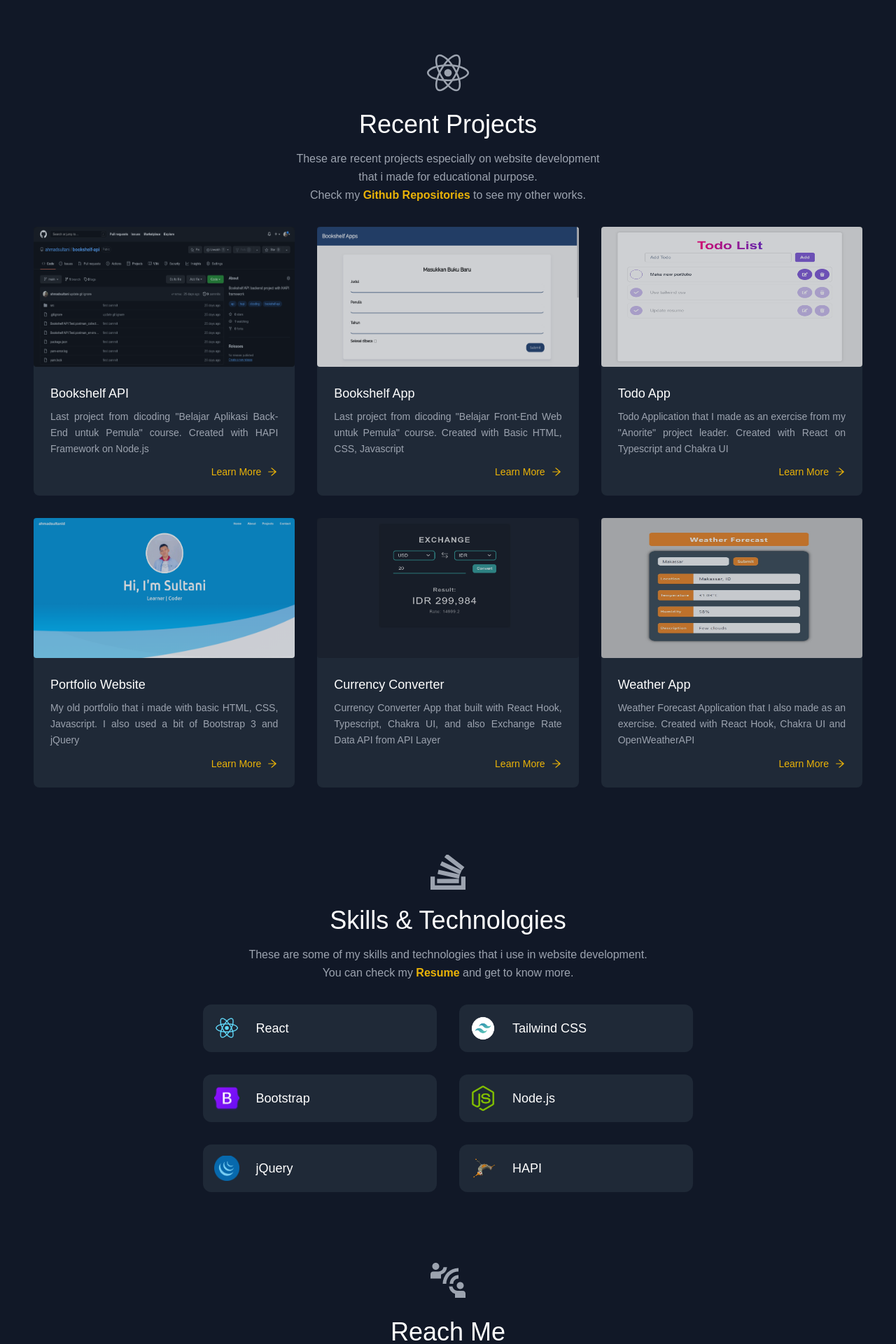
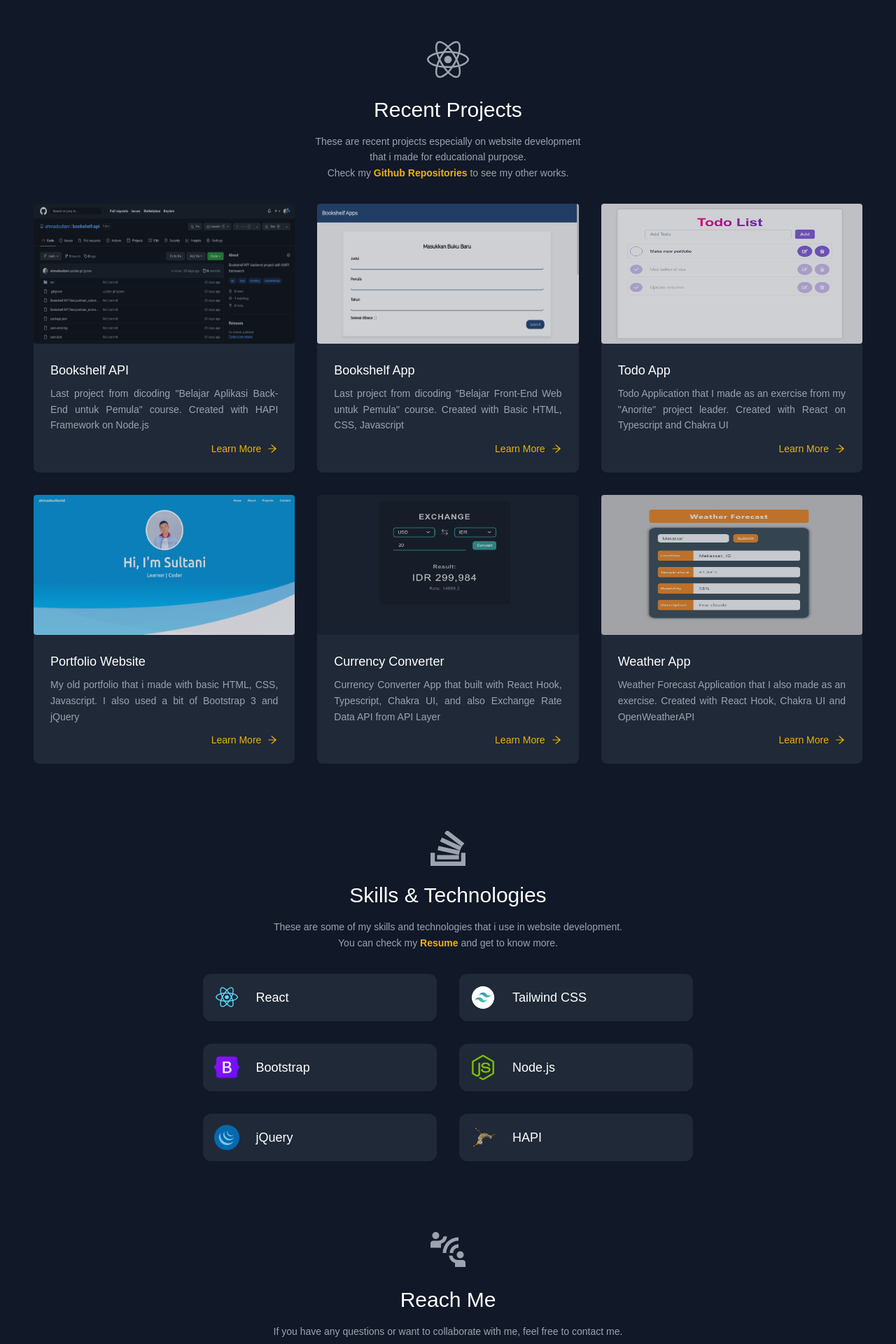
Before and after one commit to ahmadsultani/ahmadsultani.github.io, a React (Create React App) app: page / in a window 1280 px wide. Shown: the part 600-2520 px from the top of the page at 70% size. Built offline with nearby package versions, Linux system fonts and the light colour scheme.

Commit message:
font size on mobile

```diff
--- a/src/components/About.tsx
+++ b/src/components/About.tsx
@@ -15,7 +15,7 @@ function About() {
             <br />
             Learner | Coder
           </h1>
-          <p className="mb-8 leading-relaxed :text-md xs:text-sm text-center lg:w-2/3 md:w-3/4 sm:w-4/5 w-5/6">
+          <p className="mb-8 leading-relaxed text-xs md:text-md  text-center lg:w-2/3 md:w-3/4 sm:w-4/5 w-5/6">
             Sometimes an educator, sometimes a student, but alltimes a learner.
             <br />
             A second year student of Informatics Engineering, Hasanuddin
@@ -27,13 +27,13 @@ function About() {
               href="https://wa.me/6282193179080"
               target="_blank"
               rel="noreferrer"
-              className="inline-flex text-white bg-yellow-500 border-0 py-2 sm:px-6 px-3 focus:outline-none hover:bg-yellow-600 rounded md:text-lg sm:text-md text-sm"
+              className="inline-flex text-white bg-yellow-500 border-0 py-2 sm:px-6 px-3 focus:outline-none hover:bg-yellow-600 rounded text-sm md:text-lg sm:text-md xs:text-sm  "
             >
               Contact Me
             </a>
             <a
               href="#projects"
-              className=" ml-6 inline-flex text-gray-400 bg-gray-800 border-0 py-2 sm:px-6 px-3 focus:outline-none hover:bg-gray-700 hover:text-white rounded md:text-lg sm:text-md text-sm"
+              className=" ml-6 inline-flex text-gray-400 bg-gray-800 border-0 py-2 sm:px-6 px-3 focus:outline-none hover:bg-gray-700 hover:text-white rounded text-sm md:text-lg sm:text-md text-sm"
             >
               See My Works
             </a>
--- a/src/components/Connect.tsx
+++ b/src/components/Connect.tsx
@@ -6,10 +6,10 @@ function Connect() {
       <div className="container mx-auto px-8 pb-8 text-center">
         <div className="flex flex-col justify-center w-full ">
           <MdOutlineConnectWithoutContact size={60} className="mx-auto mb-6" />
-          <h1 className="sm:text-4xl text-3xl font-medium title-font mb-4 text-white">
+          <h1 className="text-2xl sm:text-3xl font-medium title-font mb-4 text-white">
             Reach Me
           </h1>
-          <p className="leading-relaxed">
+          <p className="leading-relaxed mx-2 sm:mx-auto text-sm sm:text-md">
             If you have any questions or want to collaborate with me, feel free
             to contact me.
           </p>
@@ -85,7 +85,7 @@ function Connect() {
             href="https://wa.me/6282193179080"
             target="_blank"
             rel="noreferrer"
-            className="text-base mx-auto mt-6 w-30 text-white bg-yellow-500 border-0 py-2 px-3 focus:outline-none hover:bg-yellow-600 rounded text-md"
+            className="text-sm sm:text-base mx-auto mt-6 w-30 text-white bg-yellow-500 border-0 py-2 px-3 focus:outline-none hover:bg-yellow-600 rounded text-md"
           >
             Send Message!
           </a>
--- a/src/components/Projects.tsx
+++ b/src/components/Projects.tsx
@@ -9,10 +9,10 @@ function Projects() {
       <div className="container text-center mx-auto">
         <div className="flex flex-col w-full">
           <FaReact size={60} className="mx-auto mb-6"/>
-          <h1 className="sm:text-4xl text-3xl font-medium title-font mb-4 text-white">
+          <h1 className="text-3xl font-medium title-font mb-4 text-white">
             Recent Projects
           </h1>
-          <p className="w-auto md:w-3/5 md:mx-auto mx-8 leading-relaxed text-base mb-4">
+          <p className="w-auto md:w-3/5 md:mx-auto mx-8 leading-relaxed text-sm md:text-md mb-4">
             These are recent projects especially on website development
             <br />
             that i made for educational purpose.
--- a/src/components/Skills.tsx
+++ b/src/components/Skills.tsx
@@ -8,10 +8,10 @@ function Skills() {
       <ImStackoverflow size={50} className="mx-auto mb-6" />
       <div className="container mx-auto px-4 text-center">
         <div className="flex flex-col w-full ">
-          <h1 className="sm:text-4xl text-3xl font-medium title-font mb-4 text-white">
+          <h1 className="text-2xl sm:text-3xl font-medium title-font mb-4 text-white">
             Skills &amp; Technologies
           </h1>
-          <p className="md:w-2/3 w-auto md:mx-auto mx-8 leading-relaxed text-base mb-4">
+          <p className="md:w-2/3 w-auto sm:mx-auto mx-8 leading-relaxed text-sm sm:text-md mb-4">
             These are some of my skills and technologies that i use in website development.
             <br />
             You can check my <a href="https://drive.google.com/file/d/1cGLw3_No1wm8D1HgsCE1Xn8j8t4LCWn3/view?usp=sharing" target="_blank" rel="noreferrer" className="font-semibold text-yellow-500">Resume</a>  and get to know more.
```
